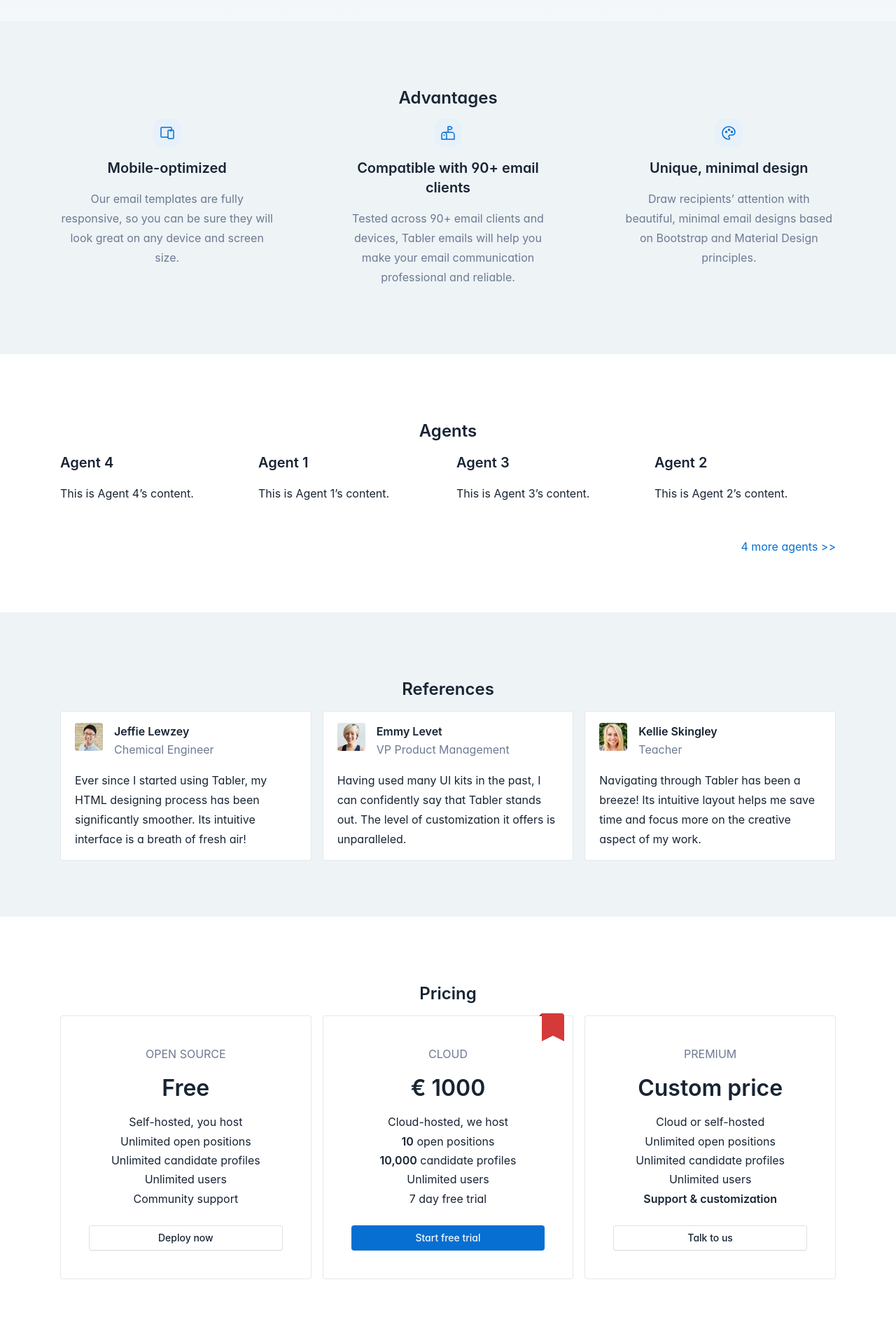
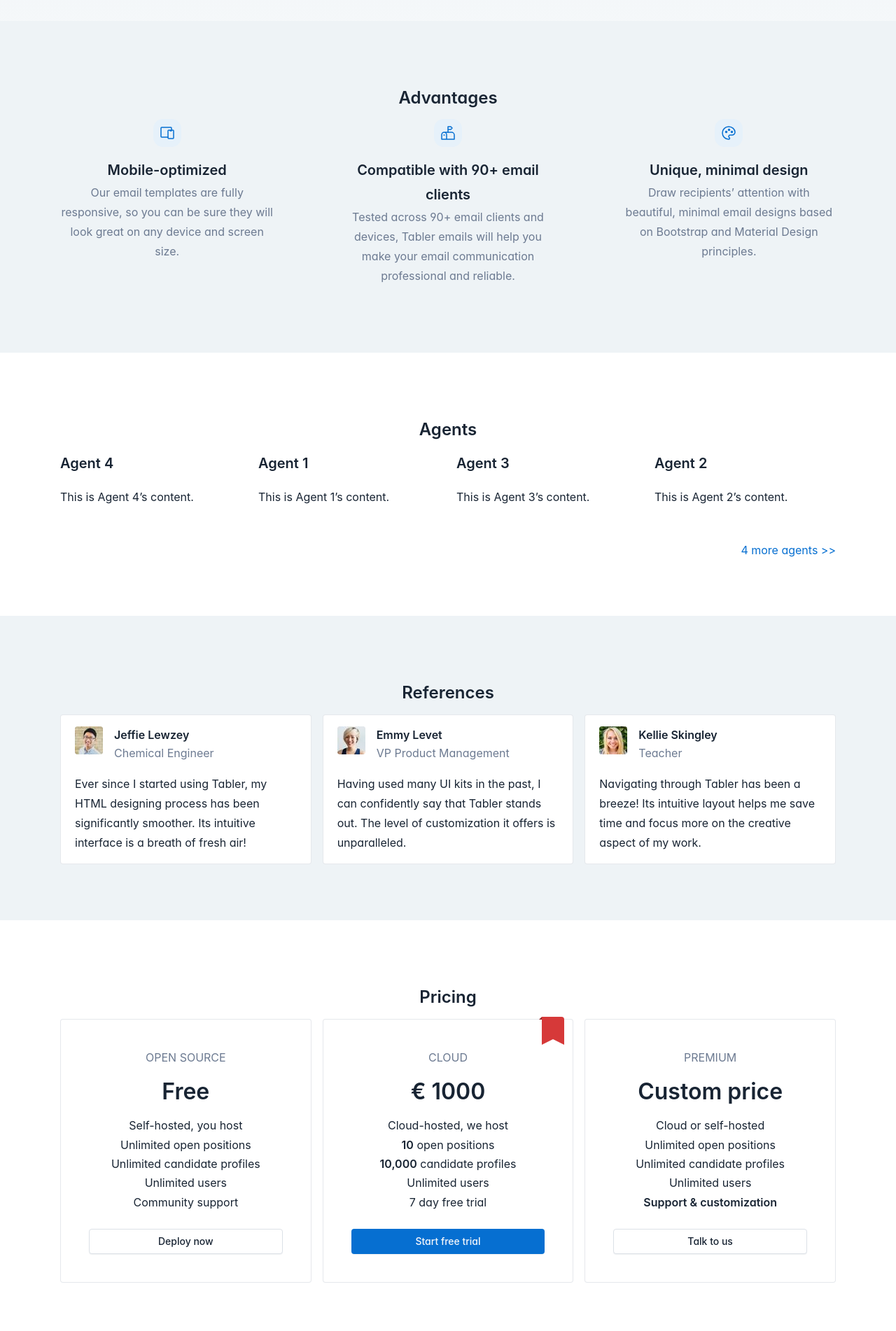
Before and after one commit to olegp/ionsquare.com, a Jekyll site: the page built from site/index.html, in a window 1280 px wide. Shown: the part 384-2286 px from the top of the page at 70% size. Built offline with Jekyll 4.4.1, drawn with Linux system fonts in a browser that asks for light colours.

Commit message:
removed headings

```diff
--- a/site/_includes/index/advantages.html
+++ b/site/_includes/index/advantages.html
@@ -5,7 +5,7 @@
     <div class="shape shape-md mb-3">
       <svg xmlns="http://www.w3.org/2000/svg" width="24" height="24" viewBox="0 0 24 24" fill="none" stroke="currentColor" stroke-width="2" stroke-linecap="round" stroke-linejoin="round" class="icon icon-1"><path d="M13 9a1 1 0 0 1 1 -1h6a1 1 0 0 1 1 1v10a1 1 0 0 1 -1 1h-6a1 1 0 0 1 -1 -1v-10z"></path><path d="M18 8v-3a1 1 0 0 0 -1 -1h-13a1 1 0 0 0 -1 1v12a1 1 0 0 0 1 1h9"></path><path d="M16 9h2"></path></svg>
     </div>
-    <h2 class="h2">Mobile-optimized</h2>
+    <div class="fs-2 fw-bold">Mobile-optimized</div>
     <p class="text-muted">Our email templates are fully responsive, so you can be sure they will look great on any device and screen size.</p>
   </div>
 
@@ -13,7 +13,7 @@
     <div class="shape shape-md mb-3">
       <svg xmlns="http://www.w3.org/2000/svg" width="24" height="24" viewBox="0 0 24 24" fill="none" stroke="currentColor" stroke-width="2" stroke-linecap="round" stroke-linejoin="round" class="icon icon-1"><path d="M10 21v-6.5a3.5 3.5 0 0 0 -7 0v6.5h18v-6a4 4 0 0 0 -4 -4h-10.5"></path><path d="M12 11v-8h4l2 2l-2 2h-4"></path><path d="M6 15h1"></path></svg>
     </div>
-    <h2 class="h2">Compatible with 90+ email clients</h2>
+    <div class="fs-2 fw-bold">Compatible with 90+ email clients</div>
     <p class="text-muted">Tested across 90+ email clients and devices, Tabler emails will help you make your email communication professional and reliable.</p>
   </div>
 
@@ -21,7 +21,7 @@
     <div class="shape shape-md mb-3">
       <svg xmlns="http://www.w3.org/2000/svg" width="24" height="24" viewBox="0 0 24 24" fill="none" stroke="currentColor" stroke-width="2" stroke-linecap="round" stroke-linejoin="round" class="icon icon-1"><path d="M12 21a9 9 0 0 1 0 -18c4.97 0 9 3.582 9 8c0 1.06 -.474 2.078 -1.318 2.828c-.844 .75 -1.989 1.172 -3.182 1.172h-2.5a2 2 0 0 0 -1 3.75a1.3 1.3 0 0 1 -1 2.25"></path><path d="M8.5 10.5m-1 0a1 1 0 1 0 2 0a1 1 0 1 0 -2 0"></path><path d="M12.5 7.5m-1 0a1 1 0 1 0 2 0a1 1 0 1 0 -2 0"></path><path d="M16.5 10.5m-1 0a1 1 0 1 0 2 0a1 1 0 1 0 -2 0"></path></svg>
     </div>
-    <h2 class="h2">Unique, minimal design</h2>
+    <div class="fs-2 fw-bold">Unique, minimal design</div>
     <p class="text-muted">Draw recipients’ attention with beautiful, minimal email designs based on Bootstrap and Material Design principles.</p>
   </div>
 </div>
--- a/site/_includes/index/agents.html
+++ b/site/_includes/index/agents.html
@@ -4,7 +4,7 @@
   {% for agent in site.agents %}
   <div class="col d-flex align-items-start">
     <div>
-      <h2 class="fw-bold mb-2">{{ agent.title }}</h2>
+      <div class="fw-bold mb-2 fs-2">{{ agent.title }}</div>
       <p>{{ agent.content }}</p>
     </div>
   </div>
--- a/site/_layouts/agent.html
+++ b/site/_layouts/agent.html
@@ -2,7 +2,7 @@
 layout: default
 ---
 
-<section class="container py-4">
+<div class="container py-4">
   <div class="row justify-content-center">
     <div class="col-md-6 col-10">
       <div class="row">
@@ -39,4 +39,4 @@
       </div>
     </div>
   </div>
-</section>
+</div>
--- a/site/agents/index.html
+++ b/site/agents/index.html
@@ -16,7 +16,7 @@
       <div class="card col d-flex align-items-start card-preview">
         <div class="d-flex card-body mx-4 my-4">
           <div>
-            <h2 class="fw-bold mb-2">{{ agent.title }}</h2>
+            <div class="fw-bold mb-2 fs-2">{{ agent.title }}</div>
             <p>{{ agent.content }}</p>
           </div>
         </div>
```
